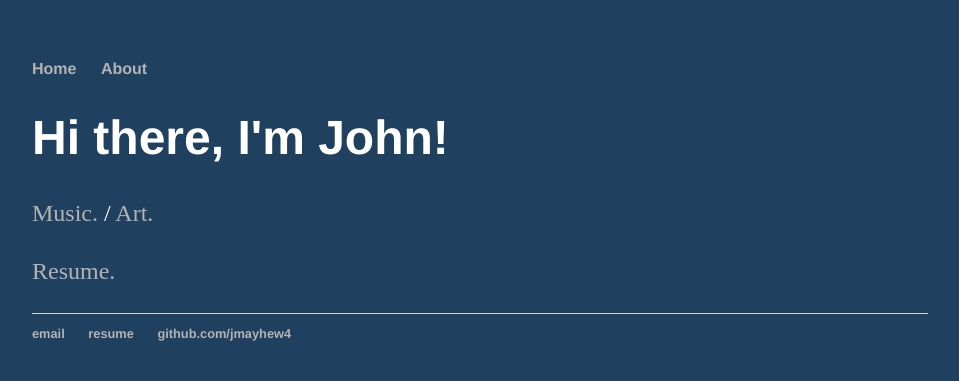
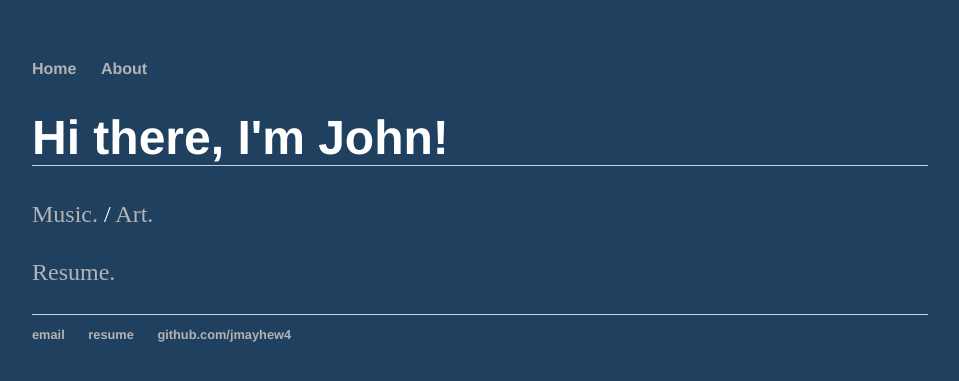
Before and after one commit to jmayhew4/jmayhew4.github.io, a Jekyll site: the page built from index.html, in a window 1280 px wide. Shown: the top 381 px of the page, without its empty margins (160-1119 px from the left). Built offline with Jekyll 4.4.1, drawn with Linux system fonts in a browser that asks for light colours.

Commit message:
Update main.css
border for header

```diff
--- a/css/main.css
+++ b/css/main.css
@@ -25,6 +25,7 @@ h1 {
     font-size: 3em;
     font-family:'Helvetica', 'Arial', 'Sans-Serif';
     color: #ffffff;
+    border-bottom: 1px solid #CCC;
 }
 p {
     font-size: 1.5em;
```
